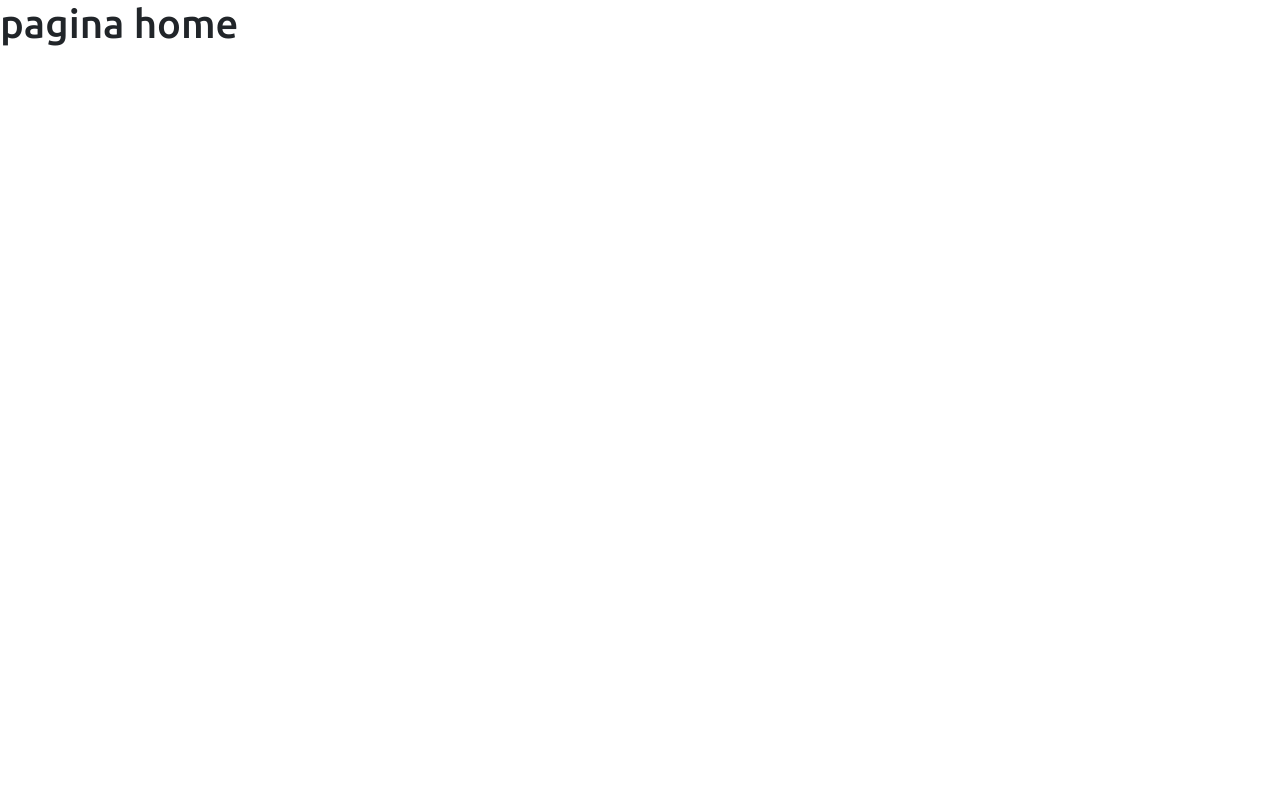
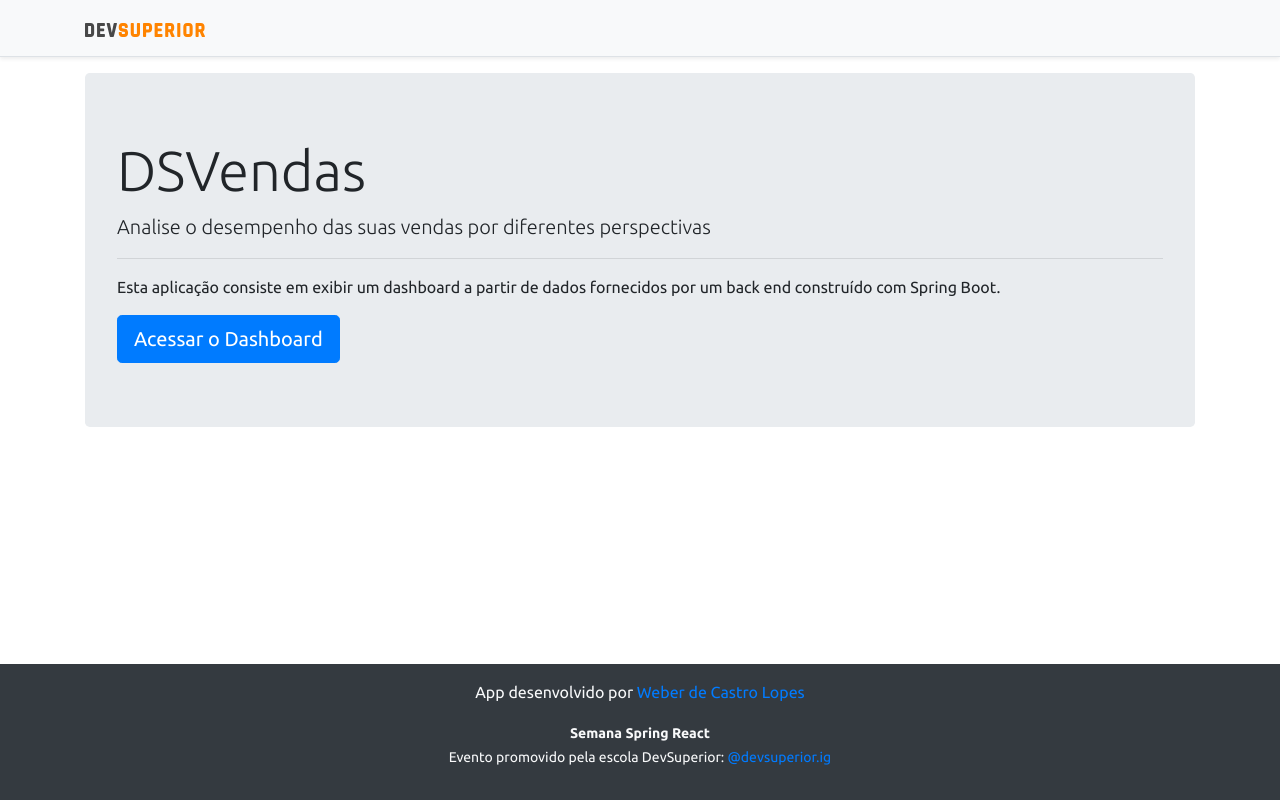
Before and after one commit to webercastrolopes/projeto-sds3, a React (Create React App) app in the folder frontend/: page / in a window 1280 px wide. Built offline with nearby package versions, Linux system fonts and the light colour scheme.

Commit message:
Home, Navegation

```diff
--- a/frontend/src/components/NavBar/index.tsx
+++ b/frontend/src/components/NavBar/index.tsx
@@ -1,4 +1,5 @@
 import ImgDsDark from 'assets/img/ds-dark.svg';
+import { Link } from 'react-router-dom';
 /* .tsx é o arquivo typeScript aqui do React */
 
 /* function NavBar() {    #forma normal de criar uma função#*/
@@ -7,7 +8,9 @@
         <div className="d-flex flex-column flex-md-row align-items-center p-3 px-md-4 mb-3 bg-light border-bottom shadow-sm">
             <div className="container">
                 <nav className="my-2 my-md-0 mr-md-3">
+                    <Link to="/">
                     <img src={ImgDsDark} alt="DevSuperior" width="120" />
+                    </Link>
                 </nav>
             </div>
         </div>
--- a/frontend/src/pages/Home/index.tsx
+++ b/frontend/src/pages/Home/index.tsx
@@ -1,9 +1,27 @@
-
+import Footer from "components/Footer";
+import NavBar from "components/NavBar";
+import { Link } from "react-router-dom";
 const Home = () => {
     return (
+        <>
+        <NavBar />
         <div>
-            <h1> pagina home </h1>
+
+            <div className="container">
+                <div className="jumbotron">
+                    <h1 className="display-4">DSVendas</h1>
+                    <p className="lead">Analise o desempenho das suas vendas por diferentes perspectivas</p>
+                    <hr />
+                    <p>Esta aplicação consiste em exibir um dashboard a partir de dados fornecidos por um back end construído com Spring Boot.</p>
+                    <Link className="btn btn-primary btn-lg" to="/dashboard">
+                        Acessar o Dashboard
+                     </Link>
+                </div>
+            </div>
+
         </div>
+        <Footer />
+        </>
     );
 }
 
```
